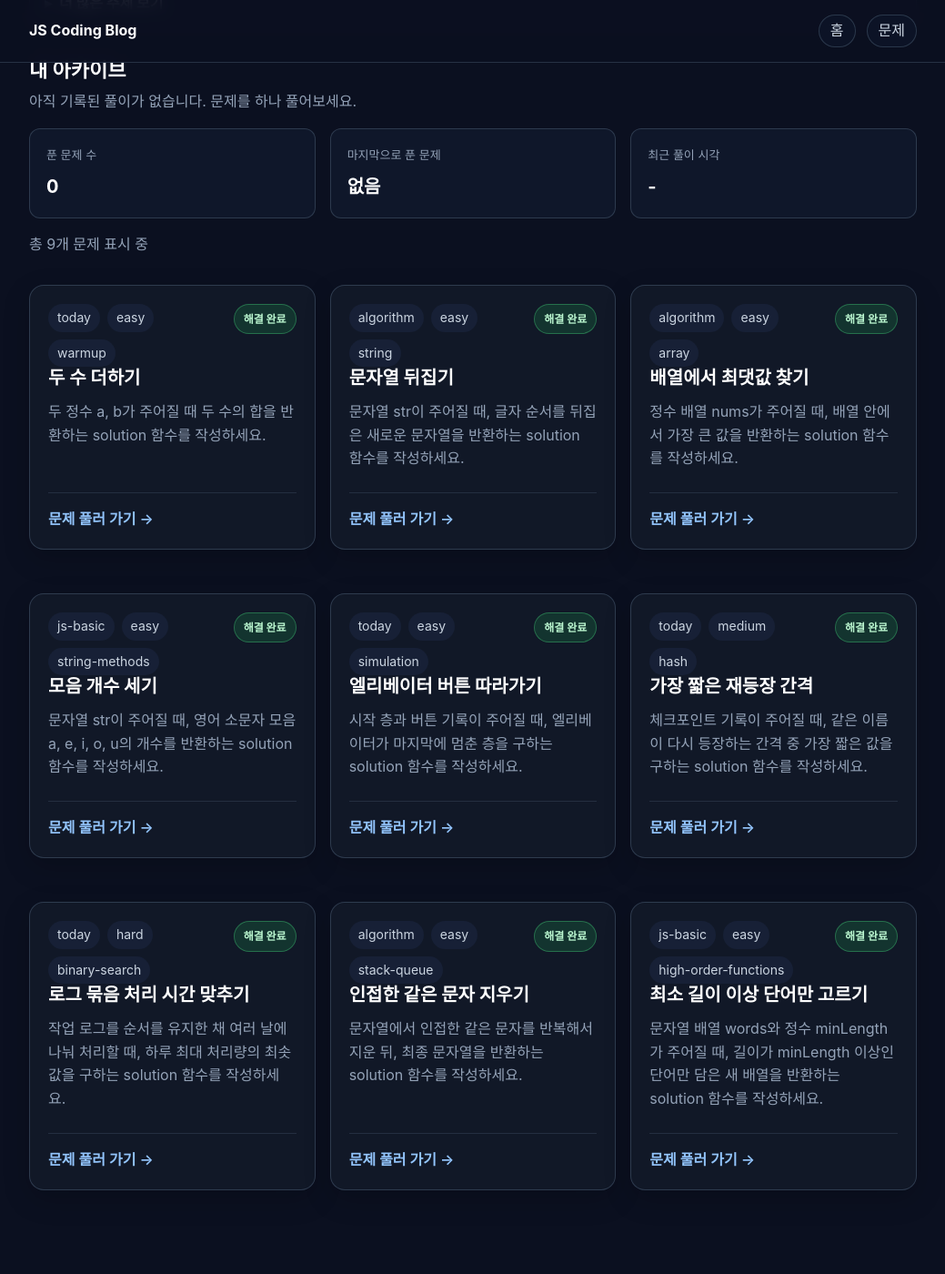
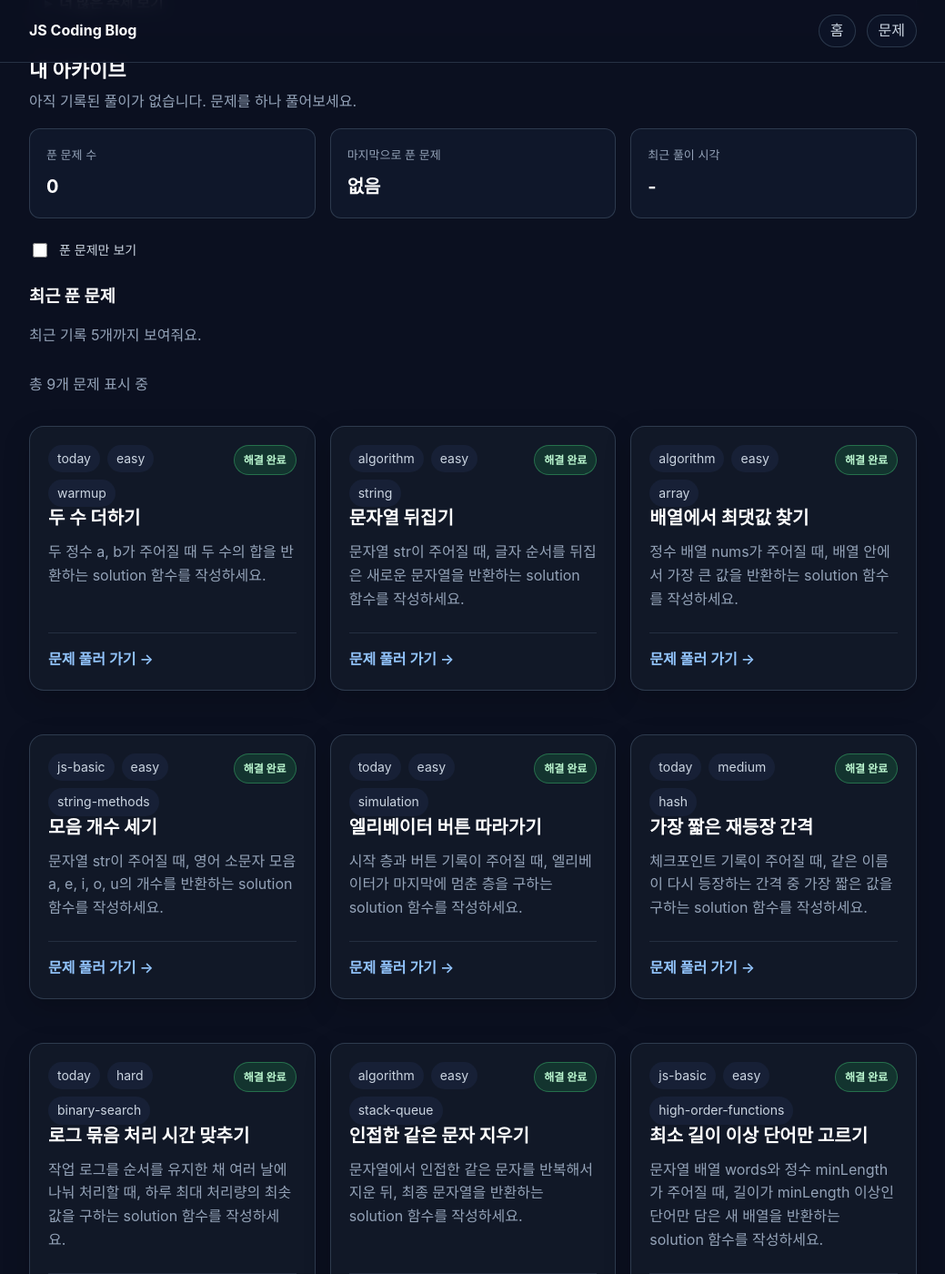
Before and after one commit to ghgfhfg2/js-coding-blog, a Jekyll site: the page built from problems/index.md, in a window 1280 px wide and 1400 px high, scrolled down 540 px. Shown: the whole window at 91% size, without its empty margins (120-1159 px from the left). Built offline with Jekyll 4.4.1, drawn with Linux system fonts in a browser that asks for light colours; before the commit the page ends 1880 px from its top, so only the background shows below that.

Commit message:
feat: add solved-only filter and recent archive list

```diff
--- a/assets/css/style.css
+++ b/assets/css/style.css
@@ -517,6 +517,61 @@ p, li {
   gap: var(--space-4);
 }
 
+.archive-toolbar {
+  margin-top: var(--space-5);
+}
+
+.archive-toggle {
+  display: inline-flex;
+  align-items: center;
+  gap: 10px;
+  color: var(--color-text-secondary);
+  font-size: 14px;
+}
+
+.archive-toggle input {
+  width: 16px;
+  height: 16px;
+}
+
+.recent-solved {
+  margin-top: var(--space-5);
+}
+
+.compact-heading {
+  margin-bottom: var(--space-3);
+}
+
+.recent-solved-list {
+  list-style: none;
+  padding: 0;
+  margin: 0;
+  display: grid;
+  gap: 10px;
+}
+
+.recent-solved-item {
+  display: flex;
+  justify-content: space-between;
+  align-items: center;
+  gap: var(--space-3);
+  padding: 14px 16px;
+  border-radius: var(--radius-md);
+  background: #0f172a;
+  border: 1px solid rgba(51, 65, 85, 0.85);
+}
+
+.recent-solved-item__link {
+  color: #fff;
+  font-weight: 600;
+}
+
+.recent-solved-item__meta {
+  color: var(--color-text-muted);
+  font-size: 13px;
+  white-space: nowrap;
+}
+
 .archive-stat {
   padding: 18px;
   border-radius: var(--radius-md);
@@ -741,8 +796,10 @@ code,
   }
 
   .topic-filter-head,
-  .problem-card__topline {
+  .problem-card__topline,
+  .recent-solved-item {
     flex-direction: column;
+    align-items: flex-start;
   }
 }
 
--- a/assets/js/problem-filters.js
+++ b/assets/js/problem-filters.js
@@ -12,6 +12,8 @@
   const archiveSolvedCount = document.getElementById('archive-solved-count');
   const archiveLastTitle = document.getElementById('archive-last-title');
   const archiveLastDate = document.getElementById('archive-last-date');
+  const recentSolvedList = document.getElementById('recent-solved-list');
+  const solvedOnlyToggle = document.getElementById('solved-only-toggle');
   const archiveKey = 'js-coding-blog:archive';
 
   if (!searchInput || !trackFilter || !difficultyFilter || !problemGrid) return;
@@ -26,6 +28,10 @@
   searchInput.addEventListener('input', applyFilters);
   trackFilter.addEventListener('change', applyFilters);
   difficultyFilter.addEventListener('change', applyFilters);
+
+  if (solvedOnlyToggle) {
+    solvedOnlyToggle.addEventListener('change', applyFilters);
+  }
 
   topicChips.forEach((chip) => {
     chip.addEventListener('click', () => {
@@ -57,6 +63,7 @@
     const track = trackFilter.value;
     const difficulty = difficultyFilter.value;
     const topic = activeTopic;
+    const solvedOnly = Boolean(solvedOnlyToggle && solvedOnlyToggle.checked);
 
     let visibleCount = 0;
 
@@ -67,20 +74,28 @@
       const cardTrack = card.dataset.track || '';
       const cardDifficulty = card.dataset.difficulty || '';
       const cardTopic = card.dataset.topic || '';
+      const cardProblemId = card.dataset.problemId || '';
+      const isSolved = Boolean(archive.items[cardProblemId]);
 
       const matchesKeyword = !keyword || title.includes(keyword) || description.includes(keyword) || tags.includes(keyword);
       const matchesTrack = track === 'all' || cardTrack === track;
       const matchesDifficulty = difficulty === 'all' || cardDifficulty === difficulty;
       const matchesTopic = topic === 'all' || cardTopic === topic;
-      const visible = matchesKeyword && matchesTrack && matchesDifficulty && matchesTopic;
+      const matchesSolvedOnly = !solvedOnly || isSolved;
+      const visible = matchesKeyword && matchesTrack && matchesDifficulty && matchesTopic && matchesSolvedOnly;
 
       card.style.display = visible ? '' : 'none';
       if (visible) visibleCount += 1;
     });
 
-    problemCount.textContent = topic === 'all'
-      ? `총 ${visibleCount}개 문제 표시 중`
-      : `주제 '${topic}' 기준 ${visibleCount}개 문제 표시 중`;
+    if (solvedOnly) {
+      problemCount.textContent = `푼 문제만 보기 기준 ${visibleCount}개 문제 표시 중`;
+    } else if (topic === 'all') {
+      problemCount.textContent = `총 ${visibleCount}개 문제 표시 중`;
+    } else {
+      problemCount.textContent = `주제 '${topic}' 기준 ${visibleCount}개 문제 표시 중`;
+    }
+
     emptyState.classList.toggle('is-hidden', visibleCount !== 0);
   }
 
@@ -102,11 +117,7 @@
   function renderArchiveSummary() {
     if (!archiveSummary || !archiveSummaryCopy || !archiveSolvedCount || !archiveLastTitle || !archiveLastDate) return;
 
-    const items = Object.values(archive.items || {}).sort((a, b) => {
-      const aTime = a && a.solvedAt ? new Date(a.solvedAt).getTime() : 0;
-      const bTime = b && b.solvedAt ? new Date(b.solvedAt).getTime() : 0;
-      return bTime - aTime;
-    });
+    const items = getSortedItems();
 
     if (items.length === 0) {
       archiveSummary.classList.add('is-hidden');
@@ -119,6 +130,39 @@
     archiveLastTitle.textContent = lastItem && lastItem.title ? lastItem.title : '없음';
     archiveLastDate.textContent = lastItem && lastItem.solvedAt ? formatDate(lastItem.solvedAt) : '-';
     archiveSummaryCopy.textContent = `브라우저에 저장된 내 풀이 기록이에요. 지금까지 ${items.length}문제를 풀었어요.`;
+    renderRecentSolved(items);
+  }
+
+  function renderRecentSolved(items) {
+    if (!recentSolvedList) return;
+
+    recentSolvedList.innerHTML = '';
+
+    items.slice(0, 5).forEach((item) => {
+      const li = document.createElement('li');
+      li.className = 'recent-solved-item';
+
+      const link = document.createElement('a');
+      link.className = 'recent-solved-item__link';
+      link.href = item.url || '#';
+      link.textContent = item.title || item.id || '이름 없는 문제';
+
+      const meta = document.createElement('span');
+      meta.className = 'recent-solved-item__meta';
+      meta.textContent = item.solvedAt ? formatDate(item.solvedAt) : '-';
+
+      li.appendChild(link);
+      li.appendChild(meta);
+      recentSolvedList.appendChild(li);
+    });
+  }
+
+  function getSortedItems() {
+    return Object.values(archive.items || {}).sort((a, b) => {
+      const aTime = a && a.solvedAt ? new Date(a.solvedAt).getTime() : 0;
+      const bTime = b && b.solvedAt ? new Date(b.solvedAt).getTime() : 0;
+      return bTime - aTime;
+    });
   }
 
   function readArchive() {
--- a/problems/index.md
+++ b/problems/index.md
@@ -85,6 +85,21 @@ permalink: /problems/
       <strong id="archive-last-date" class="archive-stat__value">-</strong>
     </article>
   </div>
+
+  <div class="archive-toolbar">
+    <label class="archive-toggle">
+      <input id="solved-only-toggle" type="checkbox" />
+      <span>푼 문제만 보기</span>
+    </label>
+  </div>
+
+  <div class="recent-solved">
+    <div class="section-heading compact-heading">
+      <h3>최근 푼 문제</h3>
+      <p class="muted">최근 기록 5개까지 보여줘요.</p>
+    </div>
+    <ul id="recent-solved-list" class="recent-solved-list"></ul>
+  </div>
 </section>
 
 <p id="problem-count" class="muted problem-count"></p>
```
